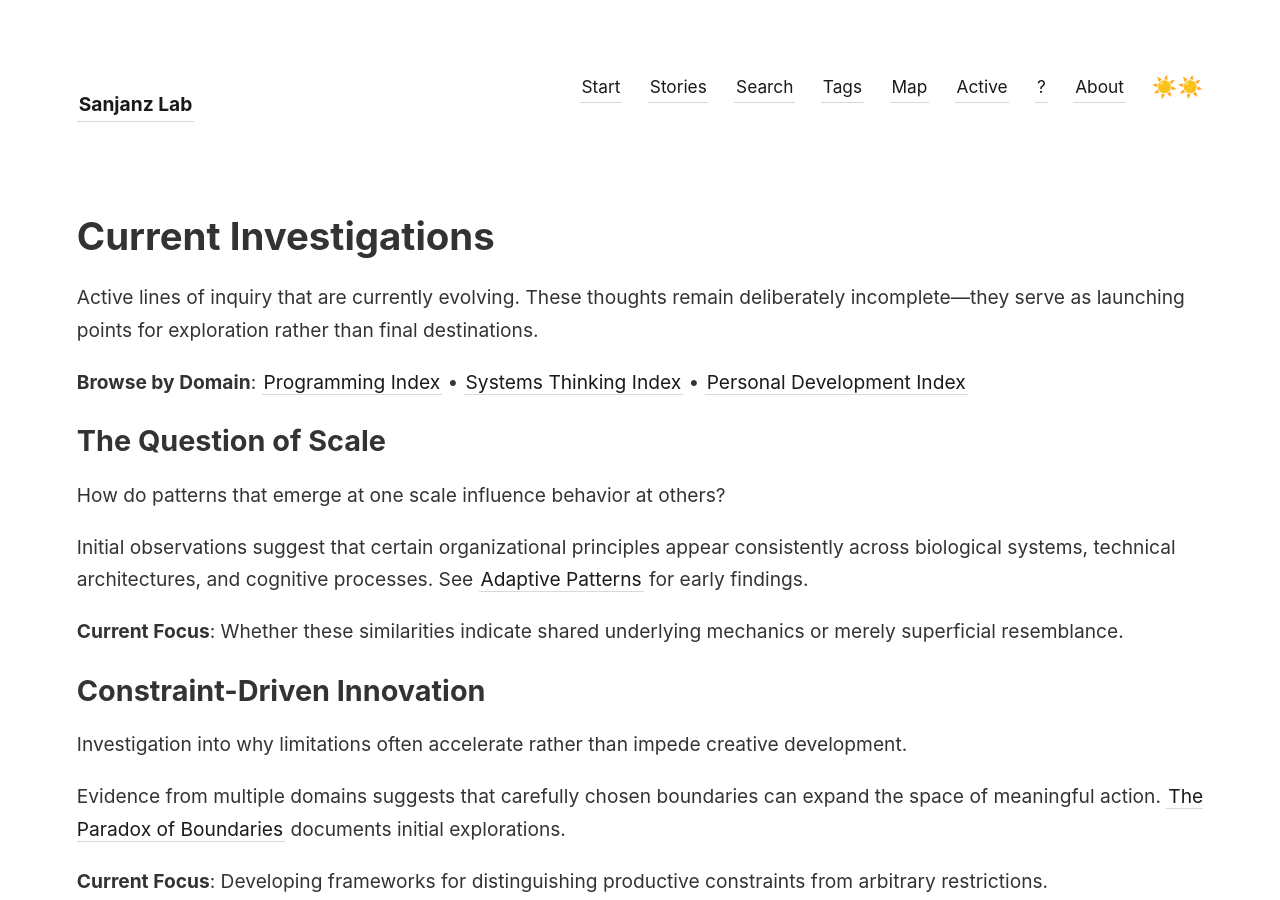
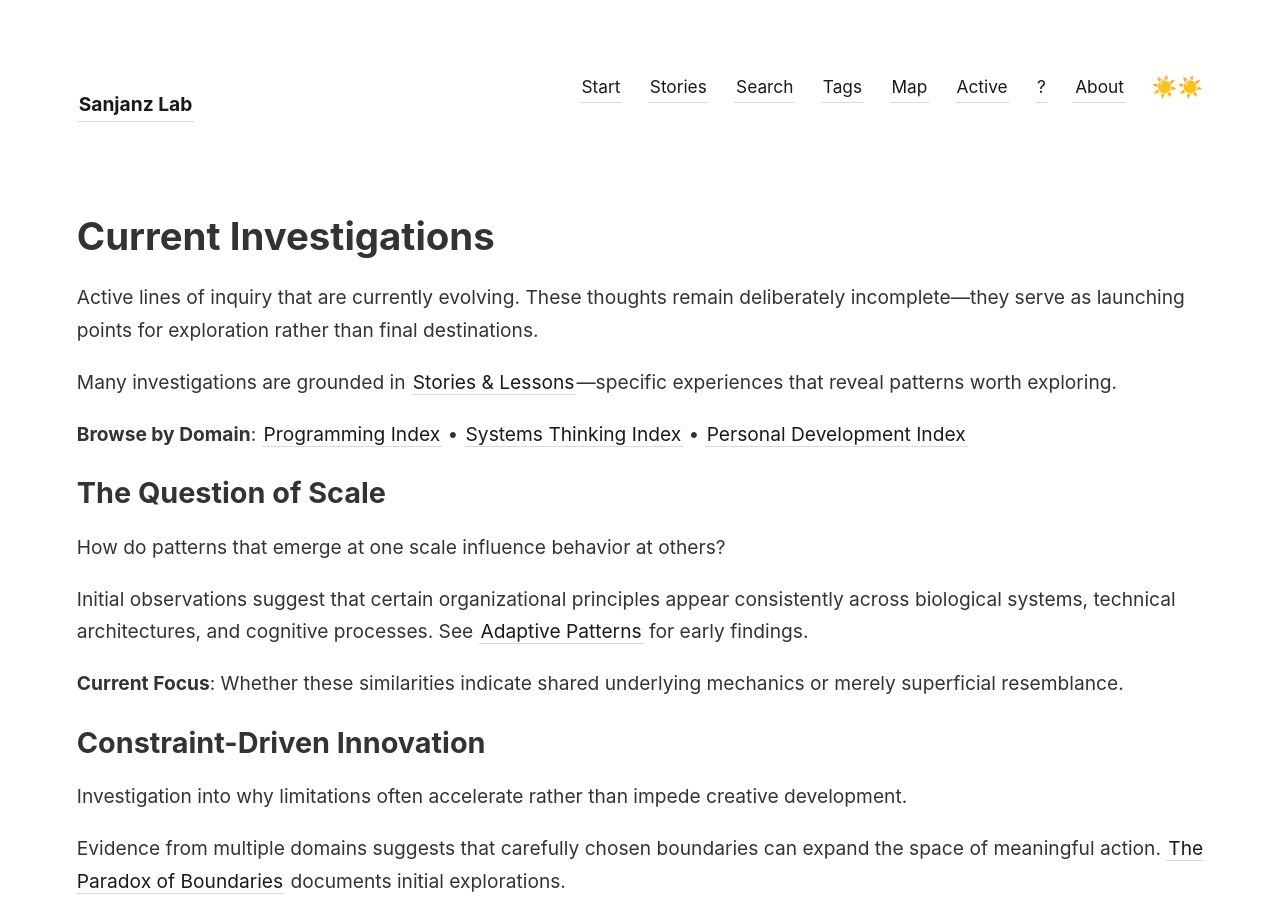
Before and after one commit to sanjanb/my-digital-garden, a Jekyll site: the page built from _notes/current-investigations.md, in a window 1280 px wide and 900 px high. Built offline with Jekyll 4.4.1, drawn with Linux system fonts in a browser that asks for light colours.

Commit message:
feat: Add "Stories & Lessons" reference to current investigations and personal development index for enhanced context

```diff
--- a/_notes/current-investigations.md
+++ b/_notes/current-investigations.md
@@ -6,6 +6,8 @@ tags: [meta, active, exploration]
 # Current Investigations
 
 Active lines of inquiry that are currently evolving. These thoughts remain deliberately incomplete—they serve as launching points for exploration rather than final destinations.
+
+Many investigations are grounded in [[Stories & Lessons]]—specific experiences that reveal patterns worth exploring.
 
 **Browse by Domain**: [[Programming Index]] • [[Systems Thinking Index]] • [[Personal Development Index]]
 
```
Also changed, not shown: _notes/index-personal-development.md (+1 -0 lines), _notes/welcome-to-my-garden.md (+1 -0 lines).
